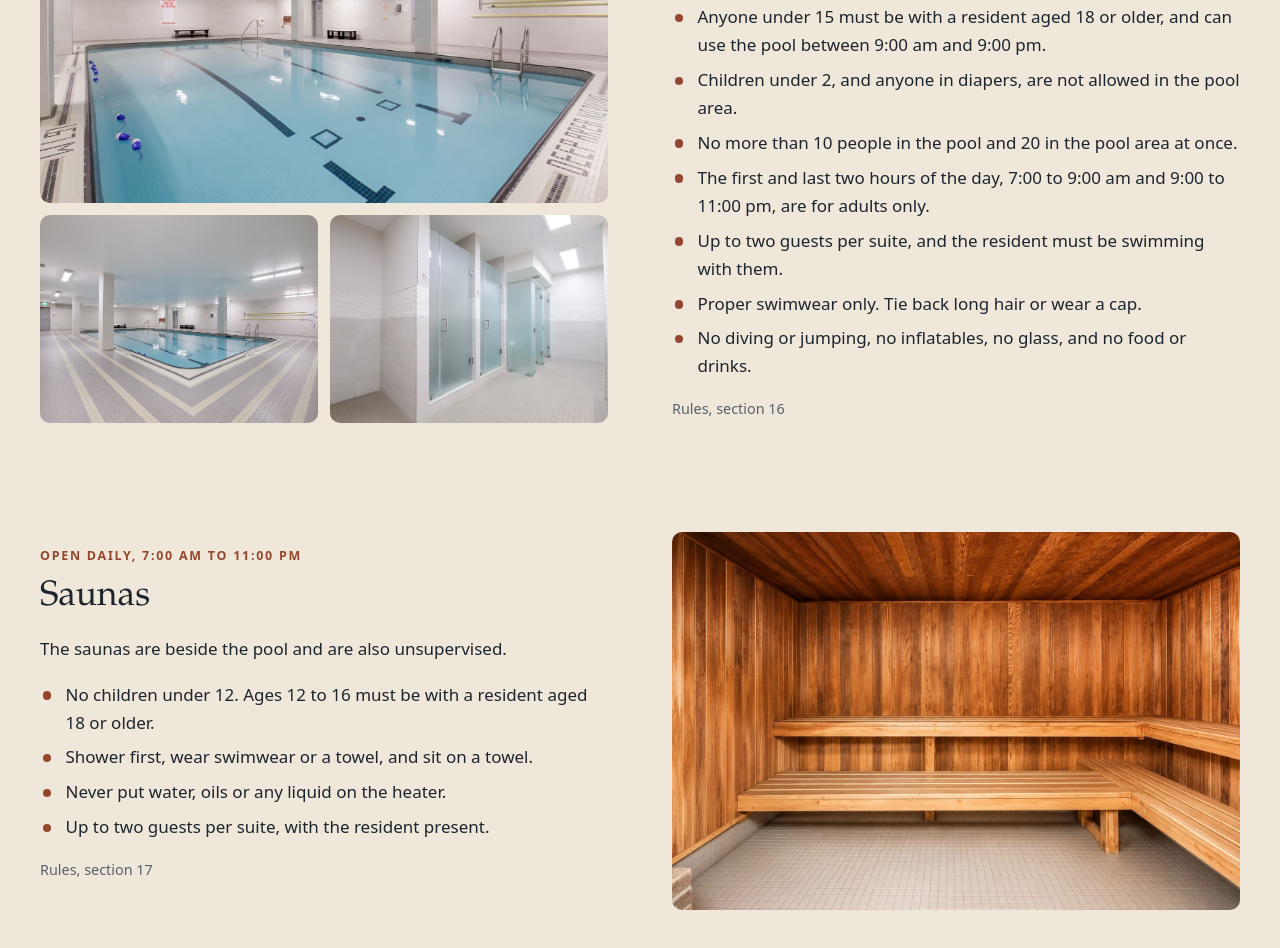
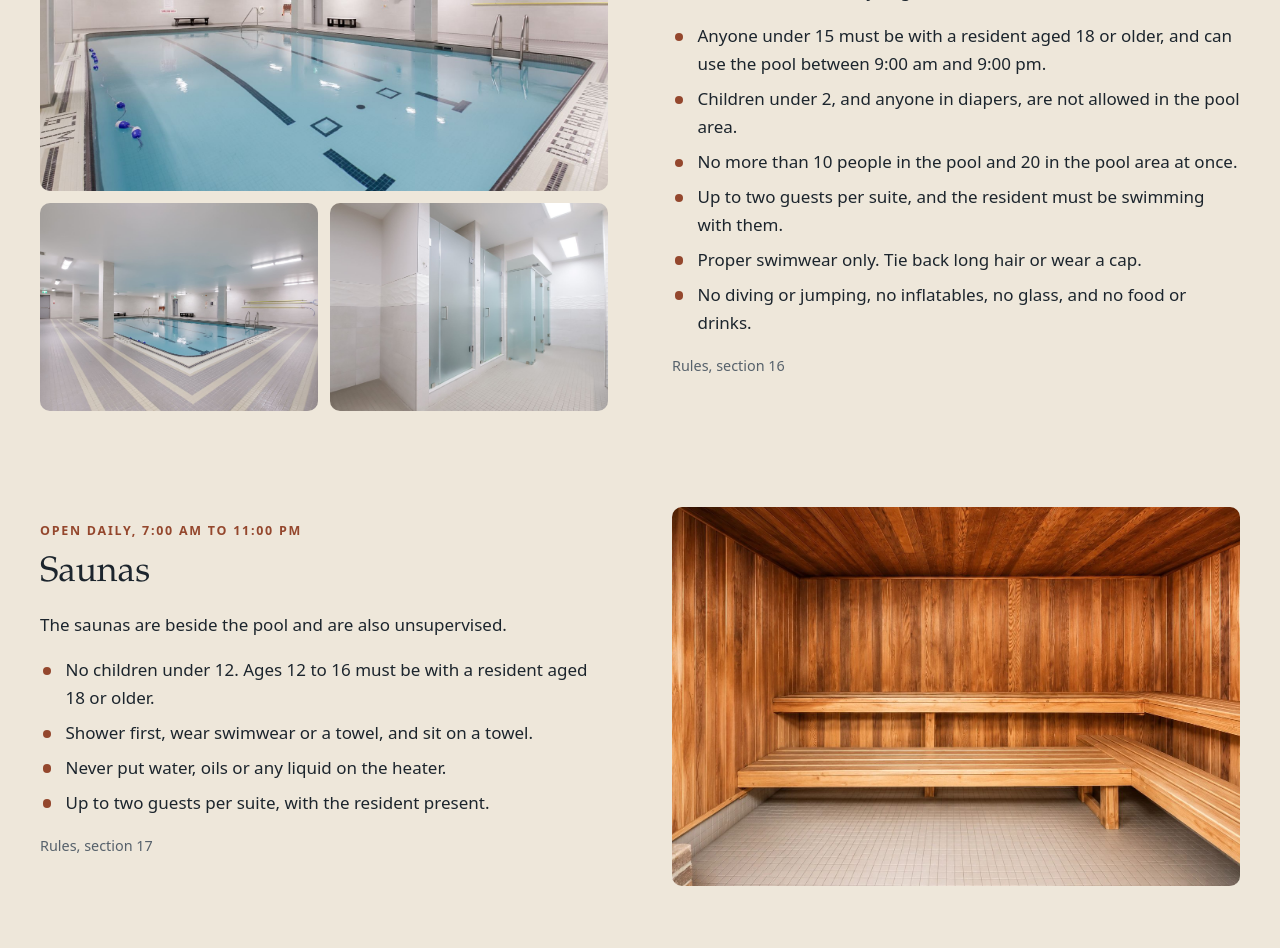
Before and after one commit to SENTIENT6-dev/bransfield-house, a plain HTML site: page amenities.html in a window 1280 px wide. Shown: the part 1386-2334 px from the top of the page. Drawn offline with Linux system fonts and the light colour scheme.

Commit message:
Align the Welcome Package with the Rules
Update the Welcome Package PDF so its hours, age limits and booking
rules match the Rules and Regulations, and drop the adults-only pool
hours from the amenities page.

Co-Authored-By: Claude Fable 5.2 <noreply@anthropic.com>

```diff
--- a/amenities.html
+++ b/amenities.html
@@ -78,7 +78,6 @@
             <li>Anyone under 15 must be with a resident aged 18 or older, and can use the pool between 9:00 am and 9:00 pm.</li>
             <li>Children under 2, and anyone in diapers, are not allowed in the pool area.</li>
             <li>No more than 10 people in the pool and 20 in the pool area at once.</li>
-            <li>The first and last two hours of the day, 7:00 to 9:00 am and 9:00 to 11:00 pm, are for adults only.</li>
             <li>Up to two guests per suite, and the resident must be swimming with them.</li>
             <li>Proper swimwear only. Tie back long hair or wear a cap.</li>
             <li>No diving or jumping, no inflatables, no glass, and no food or drinks.</li>
```
Also changed, not shown: 1 other file.
